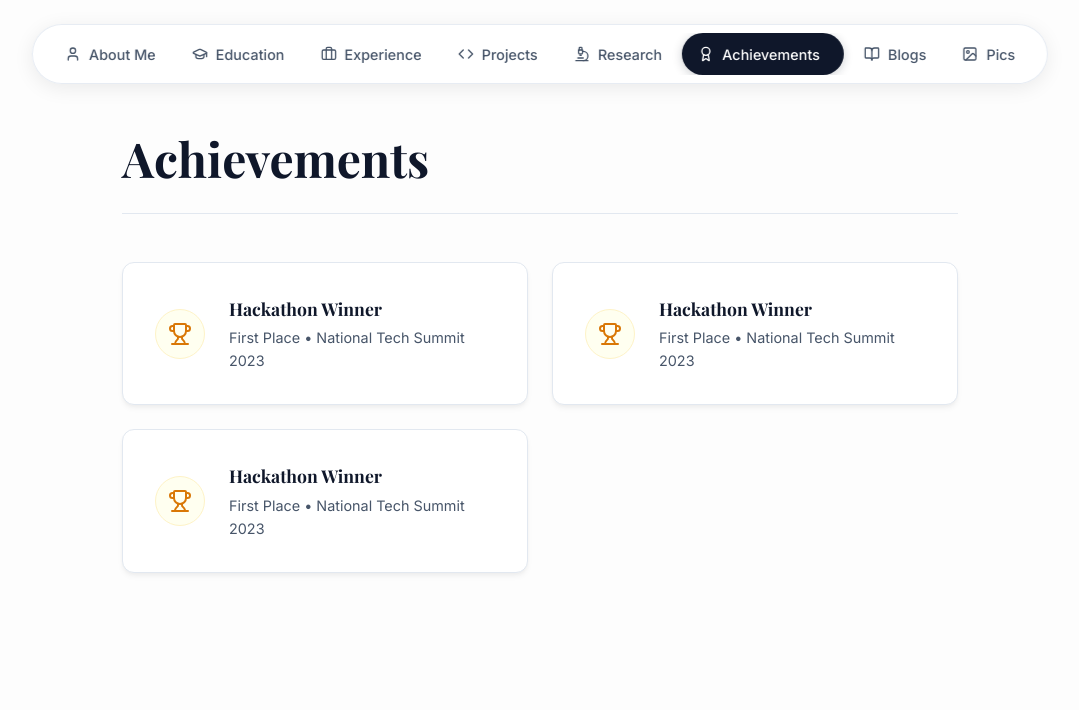
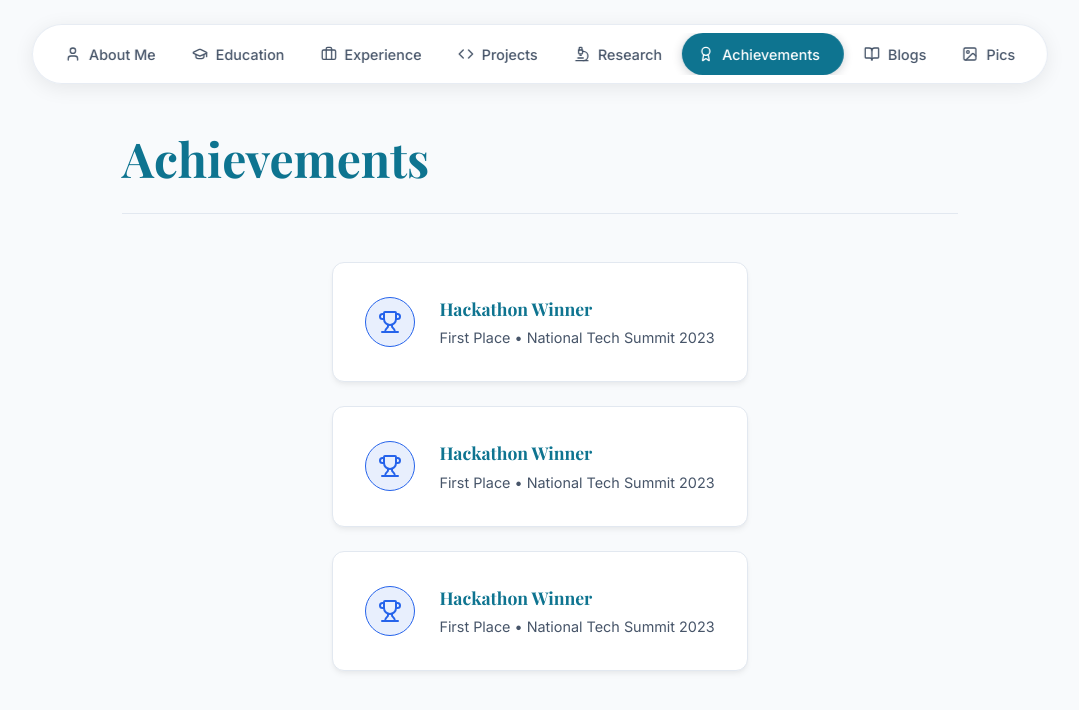
Before and after one commit to paramparekh/Portfolio-Website, a Next.js app: page /achievements in a window 1280 px wide. Shown: the top 710 px of the page, without its empty margins (100-1179 px from the left). Built offline with nearby package versions, Linux system fonts and the light colour scheme; a web font is replaced by a local one.

Commit message:
Update theme to Clean Engineering and redesign achievements

```diff
--- a/src/app/achievements/page.js
+++ b/src/app/achievements/page.js
@@ -7,11 +7,20 @@ export default function Achievements() {
                 <h1 style={{ fontSize: '3rem', fontWeight: 'bold' }}>Achievements</h1>
             </header>
 
-            <div style={{ display: 'grid', gridTemplateColumns: 'repeat(auto-fit, minmax(300px, 1fr))', gap: '1.5rem' }}>
+            <div style={{
+                display: 'grid',
+                gridTemplateColumns: '1fr',
+                gap: '1.5rem',
+                maxWidth: '800px',
+                margin: '0 auto'
+            }}>
                 {[1, 2, 3].map((item) => (
                     <div key={item} className="glass-panel" style={{ padding: '2rem', display: 'flex', alignItems: 'center', gap: '1.5rem' }}>
                         <div style={{
-                            width: '50px', height: '50px', borderRadius: '50%', background: '#fffff0', border: '1px solid #fef3c7', color: '#d97706',
+                            width: '50px', height: '50px', borderRadius: '50%',
+                            background: 'var(--accent-glow)',
+                            border: '1px solid var(--accent)',
+                            color: 'var(--accent)',
                             display: 'flex', alignItems: 'center', justifyContent: 'center', flexShrink: 0
                         }}>
                             <Trophy size={24} />
--- a/src/app/globals.css
+++ b/src/app/globals.css
@@ -1,23 +1,29 @@
 @import url('https://fonts.googleapis.com/css2?family=Inter:wght@300;400;500;600&family=Playfair+Display:ital,wght@0,400;0,600;0,700;1,400&display=swap');
 
 :root {
-  --background: #fdfdfd;
-  /* Warmer off-white */
-  --foreground: #1e293b;
+  /* Clean Engineering / Academic Theme */
+  --background: #f8fafc;
+  /* Slate 50 - Crisp, technical white */
+  --foreground: #0f172a;
+  /* Slate 900 - High contrast text */
 
-  --primary: #0f172a;
+  --primary: #0e7490;
+  /* Cyan 700 - Engineering Teal */
   --secondary: #475569;
-  /* More vibrant academic blue */
-  --accent: #0284c7;
-  /* Sky 600 - brighter */
-  --accent-glow: rgba(2, 132, 199, 0.15);
+  /* Slate 600 - Precision Gray */
+
+  --accent: #2563eb;
+  /* Blue 600 - Active State */
+  --accent-glow: rgba(37, 99, 235, 0.1);
   --highlight: #f59e0b;
-  /* Amber - for subtle pops */
+  /* Amber 500 - Attention */
 
   --card-bg: #ffffff;
   --card-border: #e2e8f0;
+  /* Slate 200 */
 
-  --nav-bg: rgba(255, 255, 255, 0.95);
+  --nav-bg: rgba(255, 255, 255, 0.9);
+  /* Frosted White */
 
   --font-sans: 'Inter', sans-serif;
   --font-serif: 'Playfair Display', serif;
@@ -64,6 +70,7 @@ a {
 
 ::-webkit-scrollbar-thumb {
   background: #cbd5e1;
+  /* Slate 300 */
   border-radius: 4px;
 }
 
```
Also changed, not shown: src/app/pics/page.js (+4 -3 lines).
